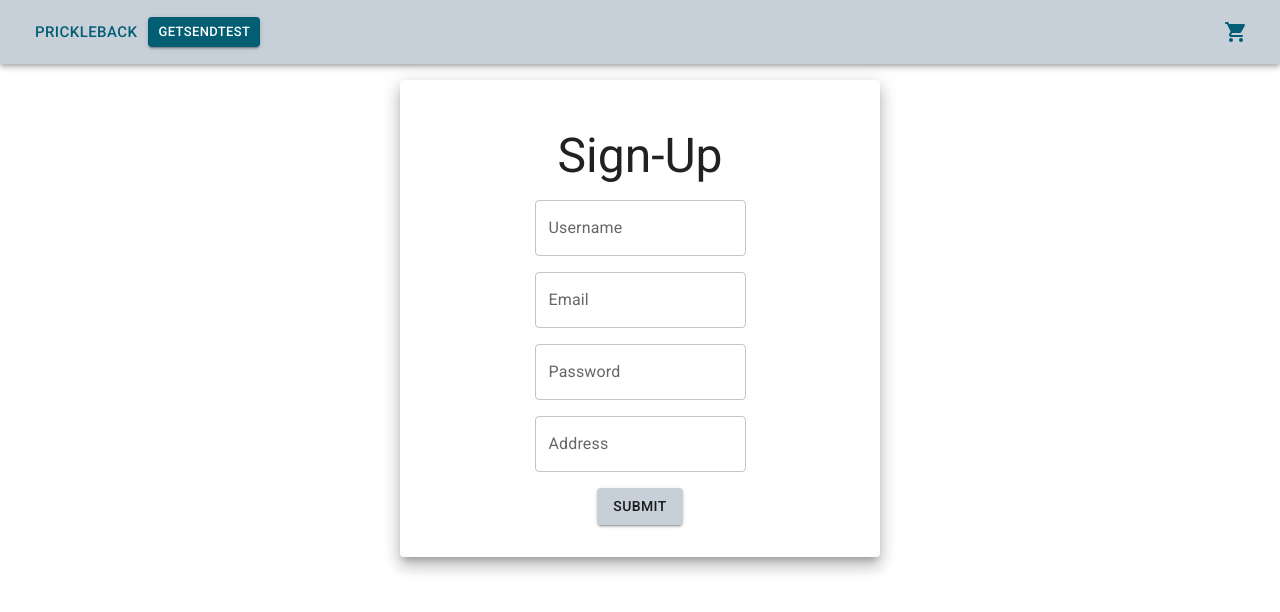
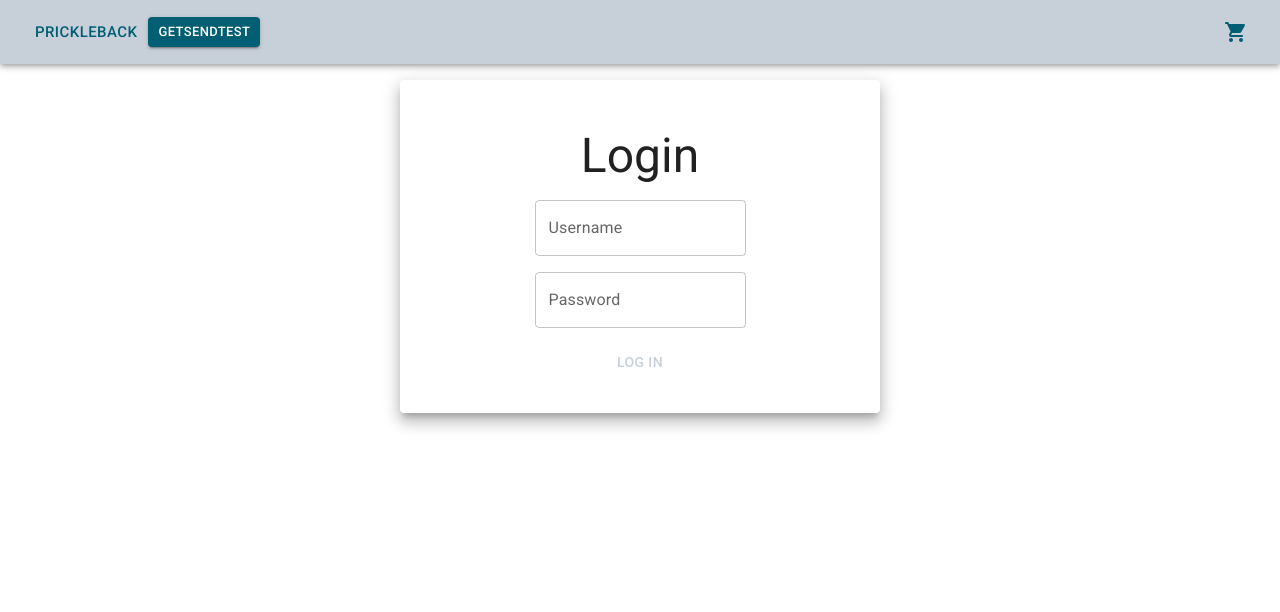
Before and after one commit to CCulp2/Group2SpringProject-FrontEnd, a React (Create React App) app in the folder capstone-react-app/: page /Login in a window 1280 px wide. Shown: the top 612 px of the page. Built offline with nearby package versions, Linux system fonts and the light colour scheme.

Commit message:
Login form styling done for now.

```diff
--- a/capstone-react-app/src/App.js
+++ b/capstone-react-app/src/App.js
@@ -11,6 +11,7 @@ import test from './pages/Test.js';
 import Test from './pages/Test.js';
 import { createTheme, ThemeProvider } from '@mui/material';
 import Register from './Components/Register/Register.jsx';
+import Login from './Components/Login/Login.jsx';
 
 const theme = createTheme({
   palette: {
@@ -29,13 +30,15 @@ function App() {
       <ThemeProvider theme={theme}>
       {MainNavigation()}
       {/* {genderbar()} */}
-      {Register()}
+      {Login}
 
       <Routes>
         <Route path='/' element={<HomePage/>}/>
         <Route path='/Men' element={<Men/>}/>
         <Route path='/Women' element={<Women/>}/>
         <Route path='/test' element={<Test/>}/>
+        <Route path='/register' element={<Register/>}/>
+        <Route path='/Login' element={<Login/>}/>
       </Routes>
       </ThemeProvider>
 
--- a/capstone-react-app/src/Components/Login/Login.jsx
+++ b/capstone-react-app/src/Components/Login/Login.jsx
@@ -1,6 +1,6 @@
 import React from "react";
 import { useFormik } from "formik";
-import { TextField, Button, Box } from "@mui/material";
+import { TextField, Button, Box, Grid, Paper, Typography } from "@mui/material";
 
 export default function Login() {
   const formik = useFormik({
@@ -13,28 +13,39 @@ export default function Login() {
     },
   });
   return (
-    <div className="loginForm">
-        <Box height={12} />
+    <Box py={4} px={50}>
+      <Paper elevation={10}>
+        <Grid container className="loginForm" py={4} spacing={2}>
+        <Grid container item xs={12} justifyContent="center">
+          <Typography variant="h3">
+            Login
+          </Typography>
+          </Grid>
+          <Grid container item xs={12} justifyContent="center">
             <TextField
-        fullWidth
               id="userName"
               name="userName"
               label="Username"
               value={formik.values.userName}
               onChange={formik.handleChange}
             />
-      <Box height={12} />
+          </Grid>
+          <Grid container item xs={12} justifyContent="center">
             <TextField
-        fullWidth
               id="password"
               name="password"
               label="Password"
               value={formik.values.password}
               onChange={formik.handleChange}
             />
-      <Button color="primary" varient="contained" fullWidth type="submit">
+          </Grid>
+          <Grid container item xs={12} justifyContent="center">
+            <Button color="primary" varient="contained" type="submit">
               Log In
             </Button>
-    </div>
+          </Grid>
+        </Grid>
+      </Paper>
+    </Box>
   );
 }
--- a/capstone-react-app/src/Components/Register/Register.jsx
+++ b/capstone-react-app/src/Components/Register/Register.jsx
@@ -29,11 +29,7 @@ const Register = () => {
   return (
     <Box className="registerForm" py={4} px={50}>
       <Paper elevation={10}>
-        <Grid
-        container
-        spacing={2}
-        py={4}
-        >
+        <Grid container spacing={2} py={4}>
           <Grid container item xs={12} justifyContent='center' justify>
             <Typography variant='h3'>
               Sign-Up
@@ -83,7 +79,7 @@ const Register = () => {
           </Grid>
 
           <Grid container item xs={12} justifyContent='center'>
-            <Button variant="contained">Submit</Button>
+            <Button variant="contained" type="submit">Submit</Button>
             </Grid>
         </Grid>
       </Paper>
```
Lines whose indentation alone changed are shown as unchanged.
